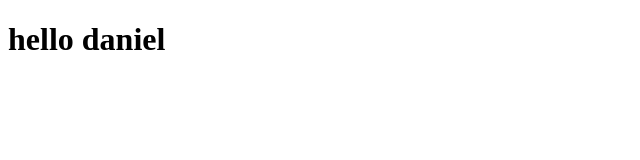
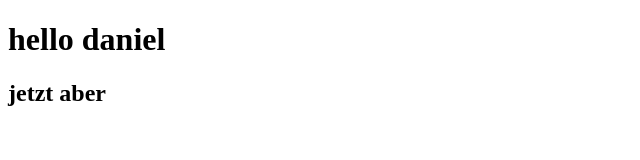
Before and after one commit to Kaiznkinkaide/gitmergeTesting, a plain HTML site: page index.html in a window 1280 px wide. Shown: the whole page, without its empty margins (0-640 px from the left). Drawn offline with Linux system fonts and the light colour scheme.

Commit message:
thorntonsecond

```diff
--- a/index.html
+++ b/index.html
@@ -9,6 +9,7 @@
 
 <body>
     <h1>hello daniel</h1>
+    <h2>jetzt aber</h2>
 </body>
 
 </html>
```
